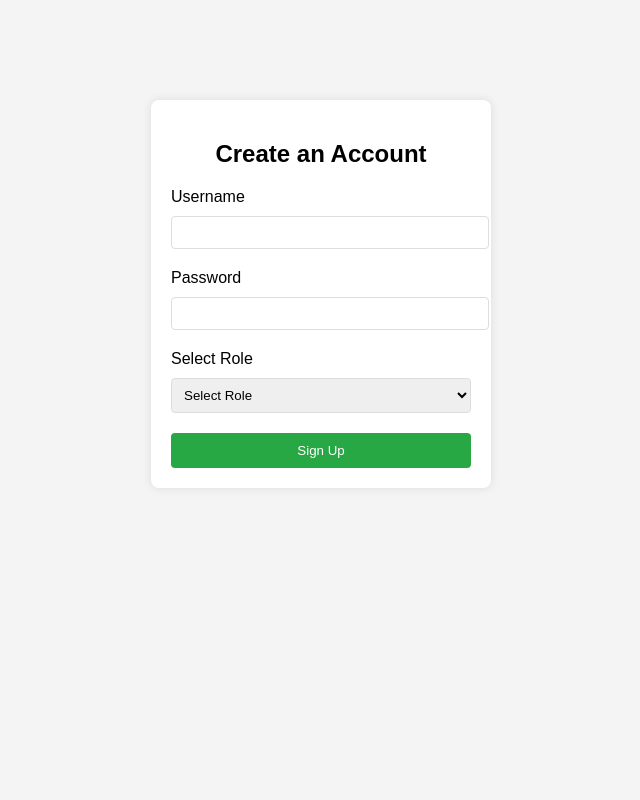
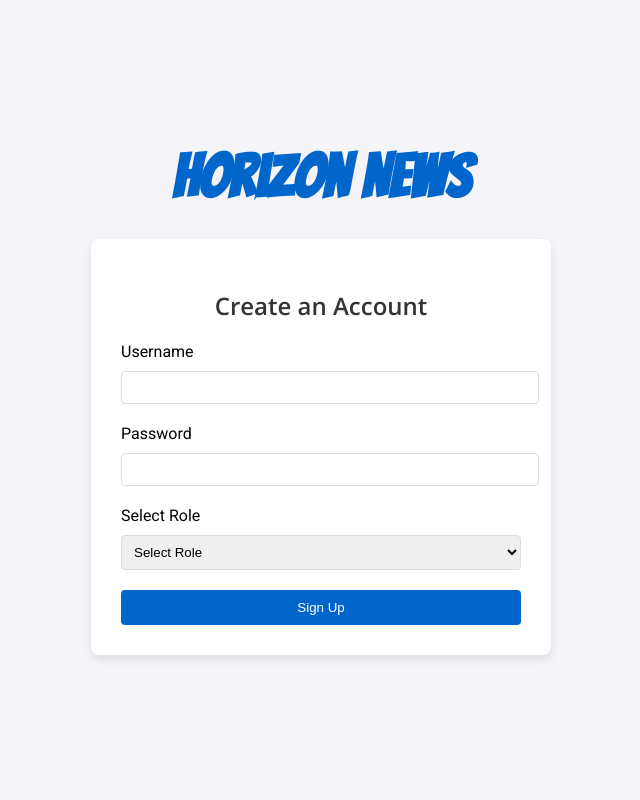
Before and after one commit to Syed-Muhammad-Ahmer/News-Blogs-Website, a Flask app: template app/templates/signup.html in a window 1280 px wide. Shown: the whole page, without its empty margins (319-959 px from the left). Run offline with Flask 3, Linux system fonts and the light colour scheme; the template is opened without the code that fills it, so the values that code supplies are empty.

Commit message:
Update signup.html

```diff
--- a/app/templates/signup.html
+++ b/app/templates/signup.html
@@ -1,4 +1,3 @@
-<!-- templates/signup.html -->
 <!DOCTYPE html>
 <html lang="en">
 
@@ -6,27 +5,54 @@
     <meta charset="UTF-8">
     <meta name="viewport" content="width=device-width, initial-scale=1.0">
     <title>Signup</title>
+    <!-- Add Google Fonts for a consistent look -->
+    <link href="https://fonts.googleapis.com/css2?family=Roboto:wght@400;700&family=Open+Sans:wght@300;400;600&family=Bangers&display=swap" rel="stylesheet">
     <style>
+        /* Set general body font and background */
         body {
-            font-family: Arial, sans-serif;
+            font-family: 'Roboto', sans-serif;
+            background-color: #f4f4f9;
+            display: flex;
+            flex-direction: column;
+            justify-content: center;
+            align-items: center;
+            height: 100vh;
             margin: 0;
-            padding: 0;
-            background-color: #f4f4f4;
         }
 
-        .container {
-            width: 300px;
-            margin: 100px auto;
-            padding: 20px;
+        /* Logo heading style */
+        .logo-container {
+            text-align: center;
+            margin-bottom: 30px; /* Space between logo and form */
+        }
+
+        .logo-heading {
+            font-family: 'Bangers', cursive;
+            font-size: 60px; /* Larger size for the logo */
+            color: #0066cc;
+            margin: 0;
+        }
+
+        /* Signup container styles */
+        .signup-container {
             background-color: white;
             border-radius: 8px;
-            box-shadow: 0 0 10px rgba(0, 0, 0, 0.1);
+            box-shadow: 0 4px 10px rgba(0, 0, 0, 0.1);
+            padding: 30px;
+            width: 100%;
+            max-width: 400px;
         }
 
+        /* Heading style */
         h2 {
+            font-family: 'Open Sans', sans-serif;
+            font-weight: 700;
+            color: #333;
             text-align: center;
+            margin-bottom: 20px;
         }
 
+        /* Form group styles */
         .form-group {
             margin-bottom: 15px;
         }
@@ -49,7 +75,7 @@
         button {
             width: 100%;
             padding: 10px;
-            background-color: #28a745;
+            background-color: #0066cc; /* Change to blue */
             color: white;
             border: none;
             border-radius: 4px;
@@ -57,10 +83,12 @@
         }
 
         button:hover {
-            background-color: #218838;
+            background-color: #0057a3; /* Darker blue on hover */
         }
 
-        .error {
+
+        .error
+        {
             color: red;
             font-size: 12px;
         }
@@ -74,22 +102,21 @@
 </head>
 
 <body>
+     <div class="logo-container">
+        <h1 class="logo-heading">Horizon News</h1>
+    </div>
 
-    <div class="container">
+    <div class="signup-container">
         <h2>Create an Account</h2>
         <form method="POST" action="{{ url_for('main.signup') }}">
             <!-- Displaying success or error messages -->
-            <!-- {% if message %}
-            <div class="{{ message_type }}">{{ message }}</div>
-            {% endif %} -->
-
-            {% with messages = get_flashed_messages()%}
-                {% if messages%}
-                    {% for message in messages%}
+            {% with messages = get_flashed_messages() %}
+                {% if messages %}
+                    {% for message in messages %}
                     <div class="{{ message_type }}">{{ message }}</div>
-                    {%endfor%}
-                {%endif%}
-            {%endwith%}
+                    {% endfor %}
+                {% endif %}
+            {% endwith %}
 
             <div class="form-group">
                 <label for="username">Username</label>
@@ -105,7 +132,6 @@
                 <label for="role">Select Role</label>
                 <select id="role" name="role" required>
                     <option value="">Select Role</option>
-                    <!-- Looping through roles from the database -->
                     {% for role in roles %}
                     <option value="{{ role.role_id }}">{{ role.role_name }}</option>
                     {% endfor %}
@@ -115,7 +141,6 @@
             <button type="submit">Sign Up</button>
         </form>
     </div>
-
 </body>
 
 </html>
```
